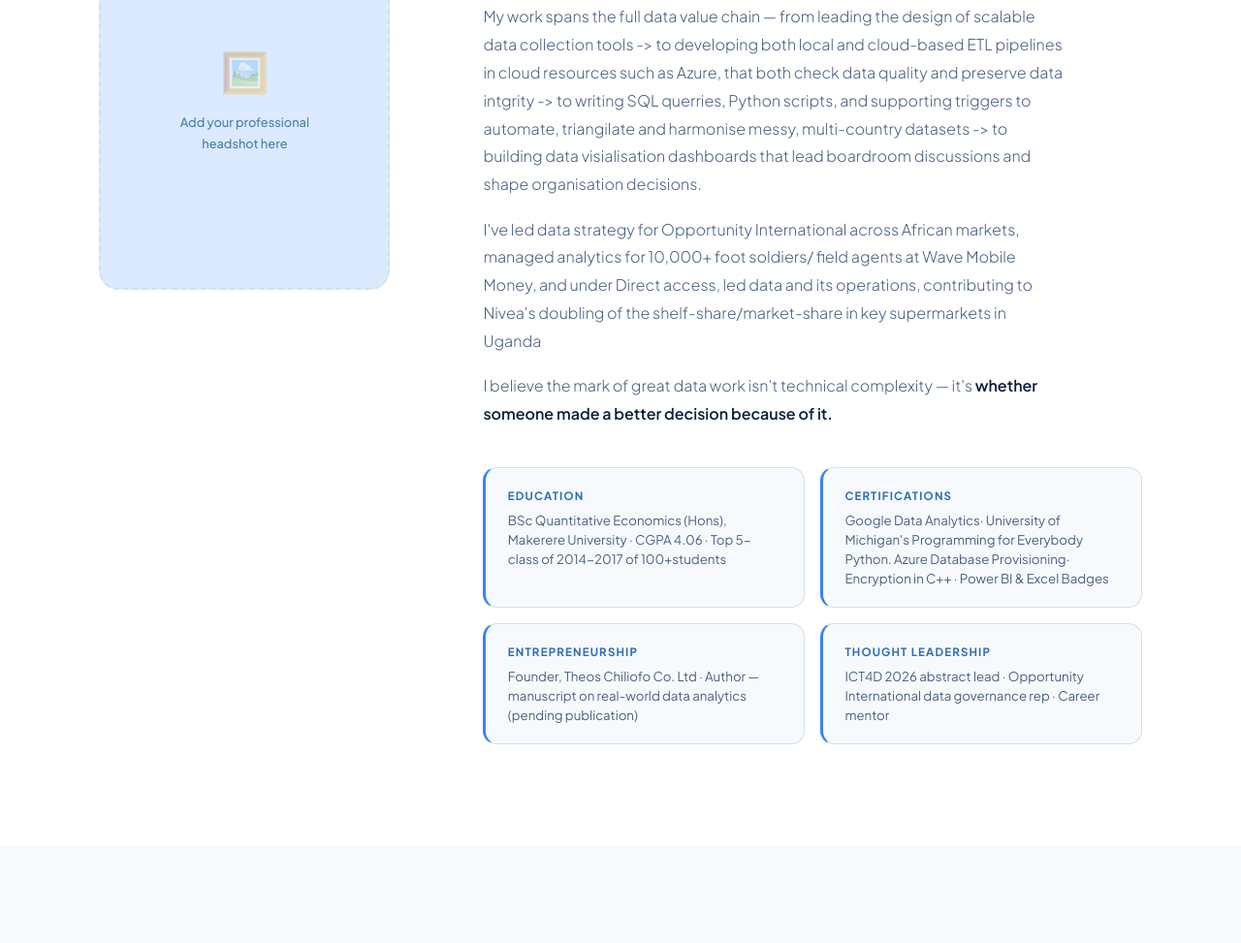
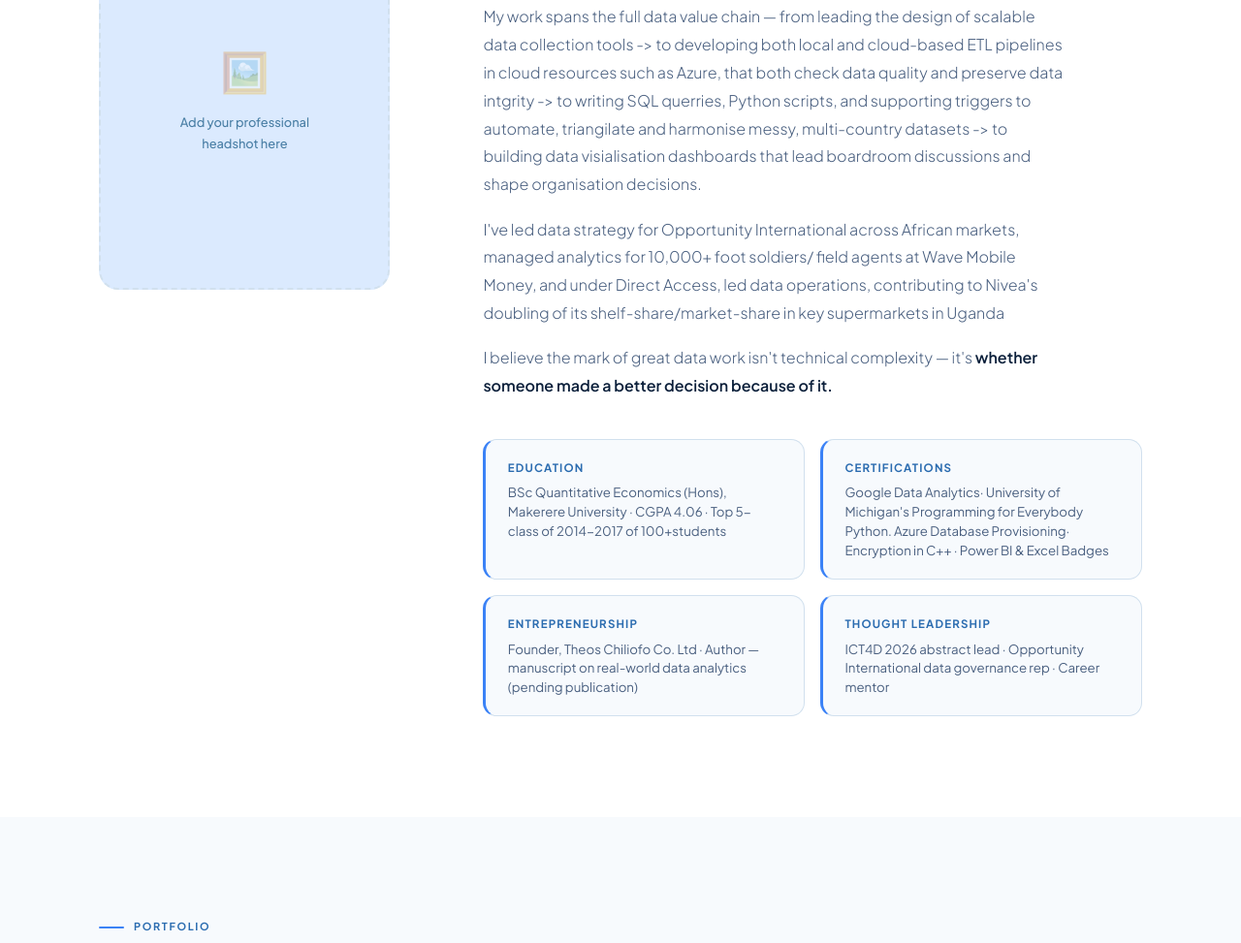
Before and after one commit to emmanuellagwokyalya/Emmanuella-s_Website, a plain HTML site: page index.html in a window 1280 px wide. Shown: the part 1637-2610 px from the top of the page at 97% size. Drawn offline with nearby package versions, Linux system fonts and the light colour scheme; a web font is replaced by a local one.

Commit message:
Add files via upload

```diff
--- a/index.html
+++ b/index.html
@@ -485,7 +485,7 @@
     <div class="about-text">
       <p>I'm a <strong>Senior Data Manager and Analytics Leader</strong> based in Kampala, Uganda, with over 8 years of experience building data infrastructure and insight systems that help organisations make faster, smarter decisions.</p>
       <p>My work spans the full data value chain — from leading the design of scalable data collection tools  -> to developing both local and cloud-based ETL pipelines in cloud resources such as Azure, that both check data quality and preserve data intgrity -> to writing SQL querries, Python scripts, and supporting triggers to automate, triangilate and harmonise messy, multi-country datasets -> to building data visialisation dashboards that lead boardroom discussions and shape organisation decisions.</p>
-      <p>I've led data strategy for Opportunity International across African markets, managed analytics for 10,000+ foot soldiers/ field agents at Wave Mobile Money, and under Direct access, led data and its operations, contributing to Nivea's doubling of the shelf-share/market-share in key supermarkets in Uganda</p>
+      <p>I've led data strategy for Opportunity International across African markets, managed analytics for 10,000+ foot soldiers/ field agents at Wave Mobile Money, and under Direct Access, led data operations, contributing to Nivea's doubling of its shelf-share/market-share in key supermarkets in Uganda</p>
       <p>I believe the mark of great data work isn't technical complexity — it's <strong>whether someone made a better decision because of it.</strong></p>
       <div class="hcards">
         <div class="hcard">
```
